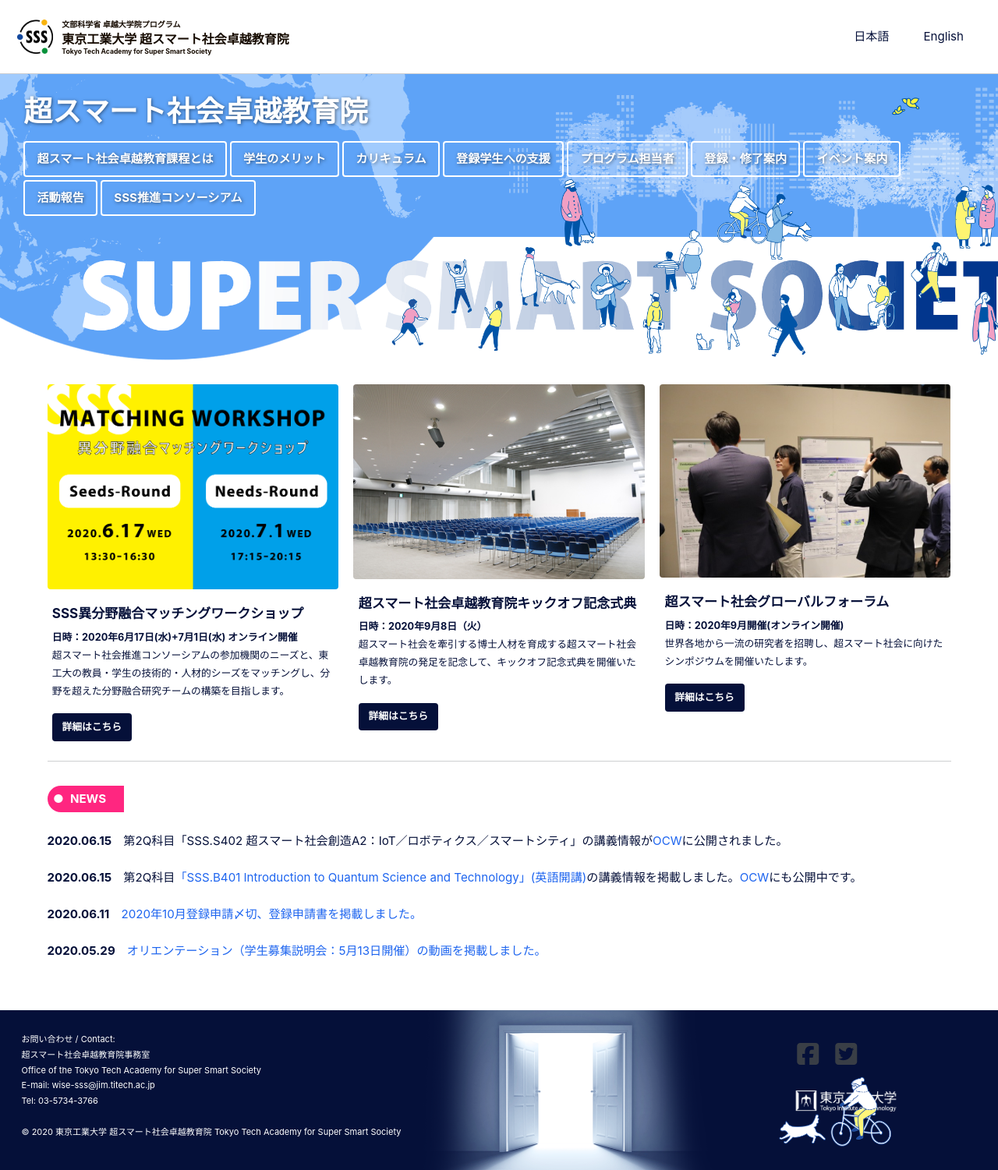
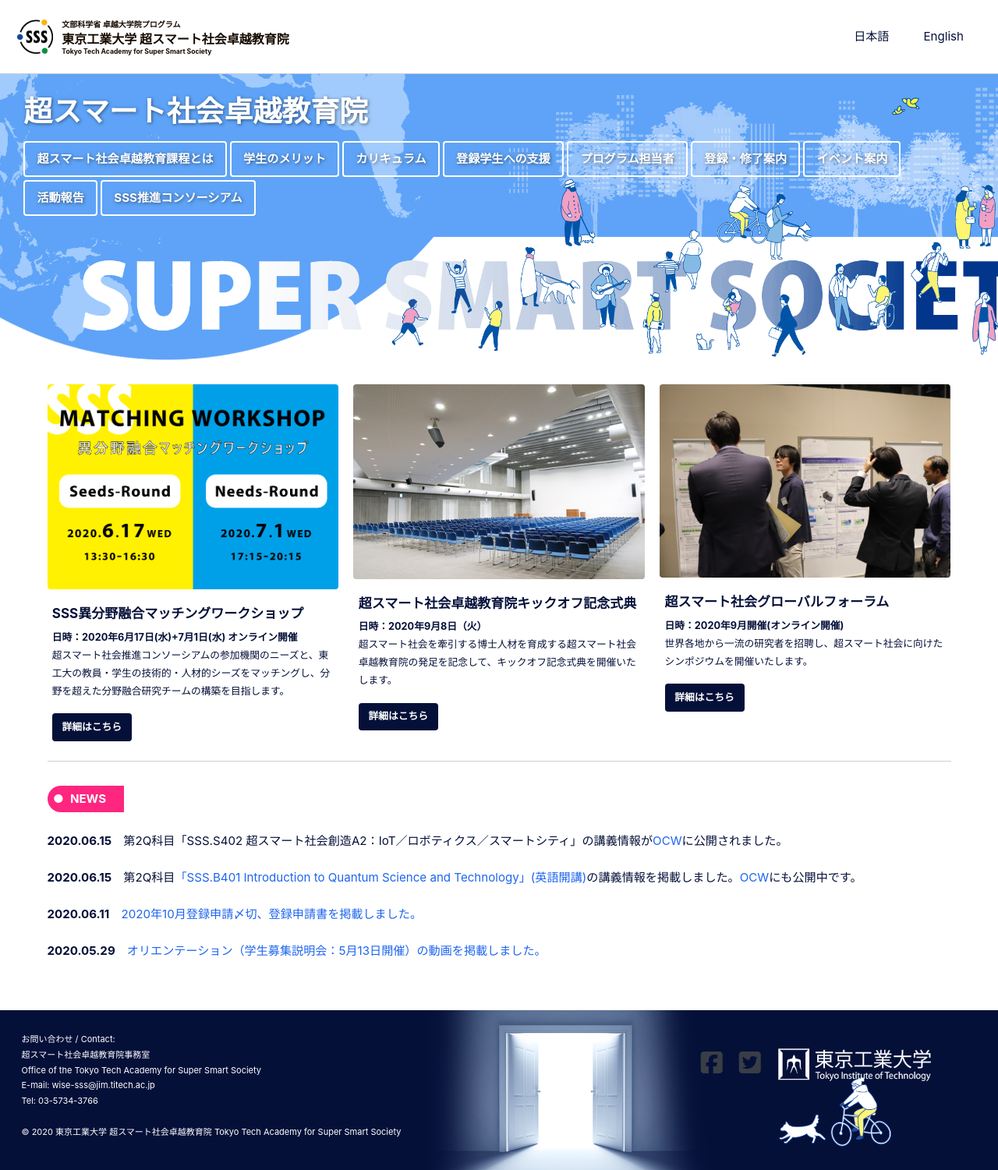
Before and after one commit to fl1d/w0ex.github.io, a Jekyll site: the page built from _pages/home.md, in a window 1280 px wide. Shown: the whole page at 78% size. Built offline with Jekyll 4.4.1, drawn with Linux system fonts in a browser that asks for light colours; cached includes are drawn as plain includes; nearby versions of some CDN libraries.

Commit message:
Update footer.html

```diff
--- a/_includes/footer.html
+++ b/_includes/footer.html
@@ -18,7 +18,7 @@
 
 <div class="page__footer-copyright">
   <table style="border:none;" width="100%">
-      <td style="border:none;" width="80%">
+      <td style="border:none;" width="70%">
         お問い合わせ / Contact:<br>
         超スマート社会卓越教育院事務室<br>
         Office of the Tokyo Tech Academy for Super Smart Society<br>
```
